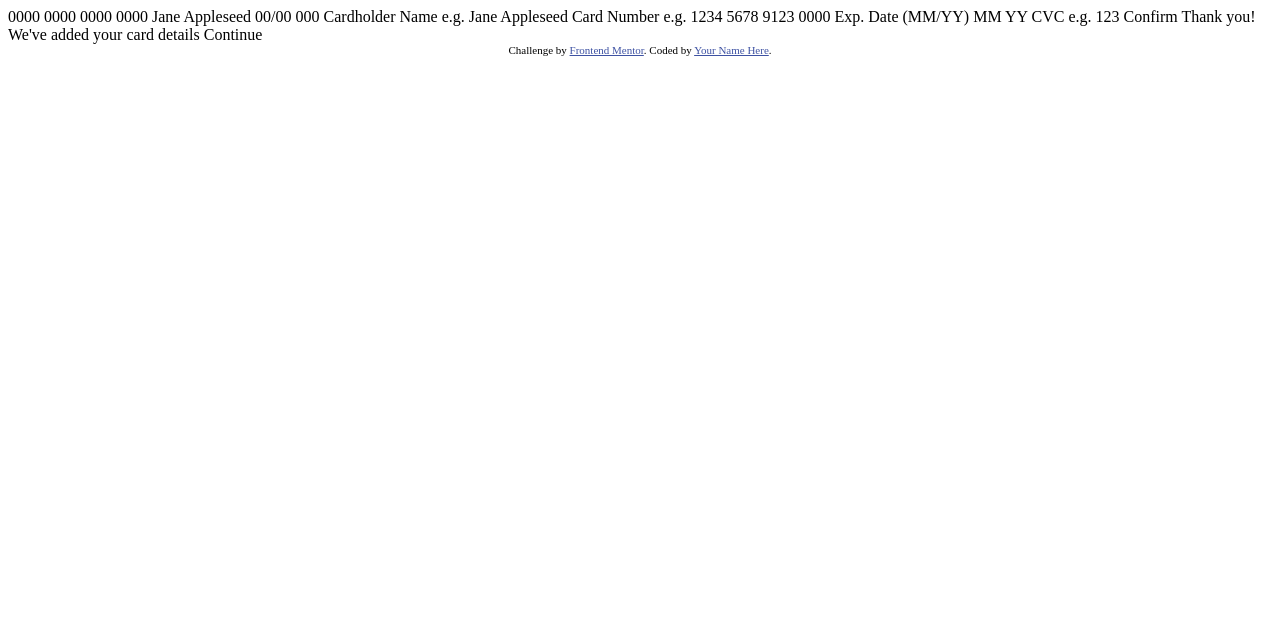
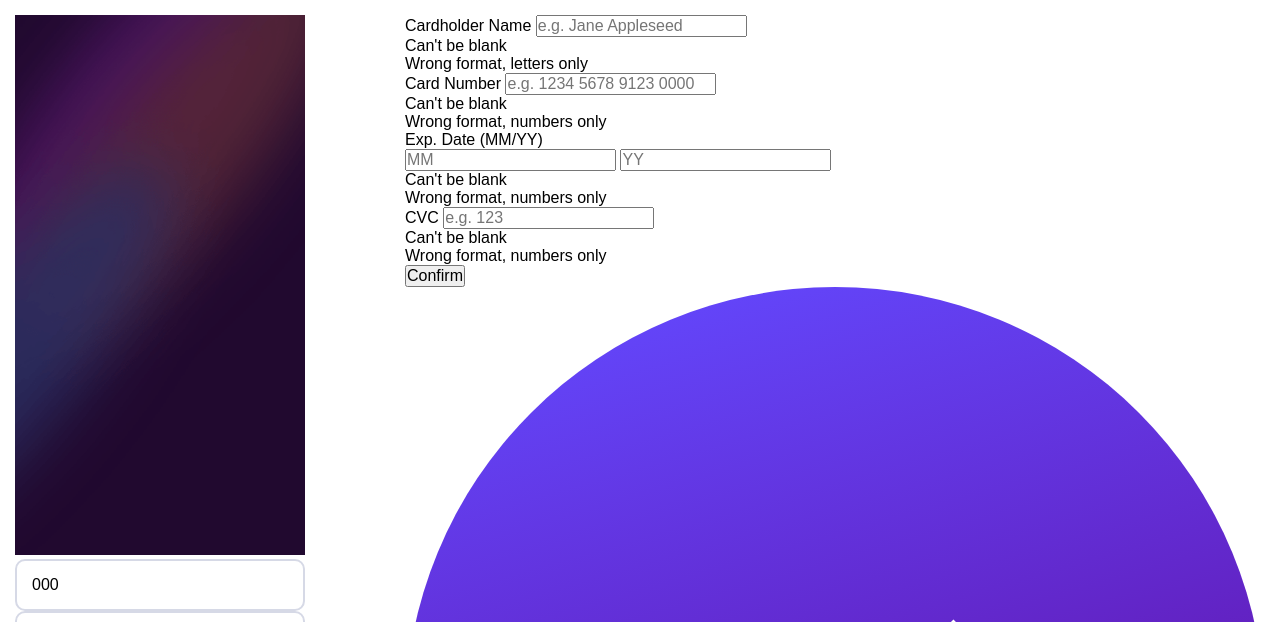
Before and after one commit to ImKetan1610/miniBuildout2, a plain HTML site: page interactive-card-details-form-main/index.html in a window 1280 px wide. Shown: the top 622 px of the page. Drawn offline with Linux system fonts and the light colour scheme; files that its build step writes are made by us from their sources.

Commit message:
added index.html file by apoorva

```diff
--- a/interactive-card-details-form-main/index.html
+++ b/interactive-card-details-form-main/index.html
@@ -2,50 +2,84 @@
 <html lang="en">
 <head>
   <meta charset="UTF-8">
-  <meta name="viewport" content="width=device-width, initial-scale=1.0"> <!-- displays site properly based on user's device -->
-
+  <meta name="viewport" content="width=device-width, initial-scale=1.0">
   <link rel="icon" type="image/png" sizes="32x32" href="./images/favicon-32x32.png">
-
-  <title>Frontend Mentor | Interactive card details form</title>
-
-  <!-- Feel free to remove these styles or customise in your own stylesheet 👍 -->
-  <style>
-    .attribution { font-size: 11px; text-align: center; }
-    .attribution a { color: hsl(228, 45%, 44%); }
-  </style>
+  <link rel="stylesheet" href="./styles.css">
+  <title>Interactive card details form</title>
 </head>
 <body>
+  <main class="container">
+    <!-- cards section -->
+    <div class="card-container">
+      <picture>
+          <!-- Source of Desktop bg View -->
+        <source media="(min-width: 1024px)" srcset="./images/bg-main-desktop.png">
+        <!-- default Source of other bg Views ( eg mobile/tab which is <=1024px) -->
+        <img src="./images/bg-main-mobile.png" alt="">
+      </picture>
+      <div class="card card-back">
+        <span class="cvc-output">000</span>
+      </div>
+      <div class="card card-front">
+        <img src="./images/card-logo.svg" alt="logo" class="logo">
+        <section class="output-section">
+          <h1 class="number-output">0000 0000 0000 0000</h1>
+          <div>
+            <p class="name-output">Jane Appleseed</p>
+            <p><span class="month-output">00</span>/<span class="year-output">00</span></p>
+          </div>
+        </section>
+      </div>
+    </div>
 
-  0000 0000 0000 0000
-  Jane Appleseed
-  00/00
+    <!-- input section -->
+    <div class="input-section">
+      <form>
+        <div class="input-field">
+          <label for="name">Cardholder Name</label>
+          <input type="text" placeholder="e.g. Jane Appleseed" id="name" name="name" maxlength="25" class="name-input">
+          <p class="error empty">Can't be blank</p>
+          <p class="error invalid">Wrong format, letters only</p>
+        </div>
+        <div class="input-field">
+          <label for="number">Card Number</label>
+          <input type="text" placeholder="e.g. 1234 5678 9123 0000" id="number" name="number" minlength="16" maxlength="16" class="number-input">
+          <p class="error empty">Can't be blank</p>
+          <p class="error invalid">Wrong format, numbers only</p>
+        </div>
 
-  000
-
-  Cardholder Name
-  e.g. Jane Appleseed
-
-  Card Number
-  e.g. 1234 5678 9123 0000
-
-  Exp. Date (MM/YY)
-  MM
-  YY
-
-  CVC
-  e.g. 123
-
-  Confirm
-
-  <!-- Completed state start -->
-
-  Thank you!
-  We've added your card details
-  Continue
-
-  <div class="attribution">
-    Challenge by <a href="https://www.frontendmentor.io?ref=challenge" target="_blank">Frontend Mentor</a>.
-    Coded by <a href="#">Your Name Here</a>.
-  </div>
+        <!-- to get input of exp date and cvv -->
+        <div class="flex-row">
+          <div class="input-field date-container">
+            <label id='date'>Exp. Date (MM/YY)</label>
+            <div class="date-input">
+              <input type='text' placeholder="MM" id='month' name="month" aria-labelledby='date' class="date month-input" maxlength="2"/>
+              <input type='text' placeholder="YY" id='year' name="year" aria-labelledby='date' class="date year-input" maxlength="2"/>
+            </div>
+            <p class="error empty">Can't be blank</p>
+            <p class="error invalid">Wrong format, numbers only</p>
+          </div>
+          <div class="input-field">
+            <label for="cvc">CVC</label>
+            <input type="text" placeholder="e.g. 123" id="cvc" name="cvc" maxlength="3" class="cvc-input">
+            <p class="error empty">Can't be blank</p>
+            <p class="error invalid">Wrong format, numbers only</p>
+          </div>
+        </div>
+        <button type="submit" class="btn">Confirm</button>
+      </form>
+      <section class="modal">
+        <img src="./images/icon-complete.svg" alt="">
+        <h2>Thank you!</h2>
+        <p>We've added your card details</p>
+        <button type="button" class="btn close">Continue</button>
+      </section>
+      <footer class="attribution">
+        Challenge by <a href="https://www.crio.do/" target="_blank">crio.do</a>.
+        Coded by <a href="https://www.linkedin.com/in/apoorva-dwivedi-6717b7185/" target="_blank">Apoorva</a>.
+      </footer>
+    </div>
+  </main>
+  <script src="./index.js"></script>
 </body>
 </html>
```
